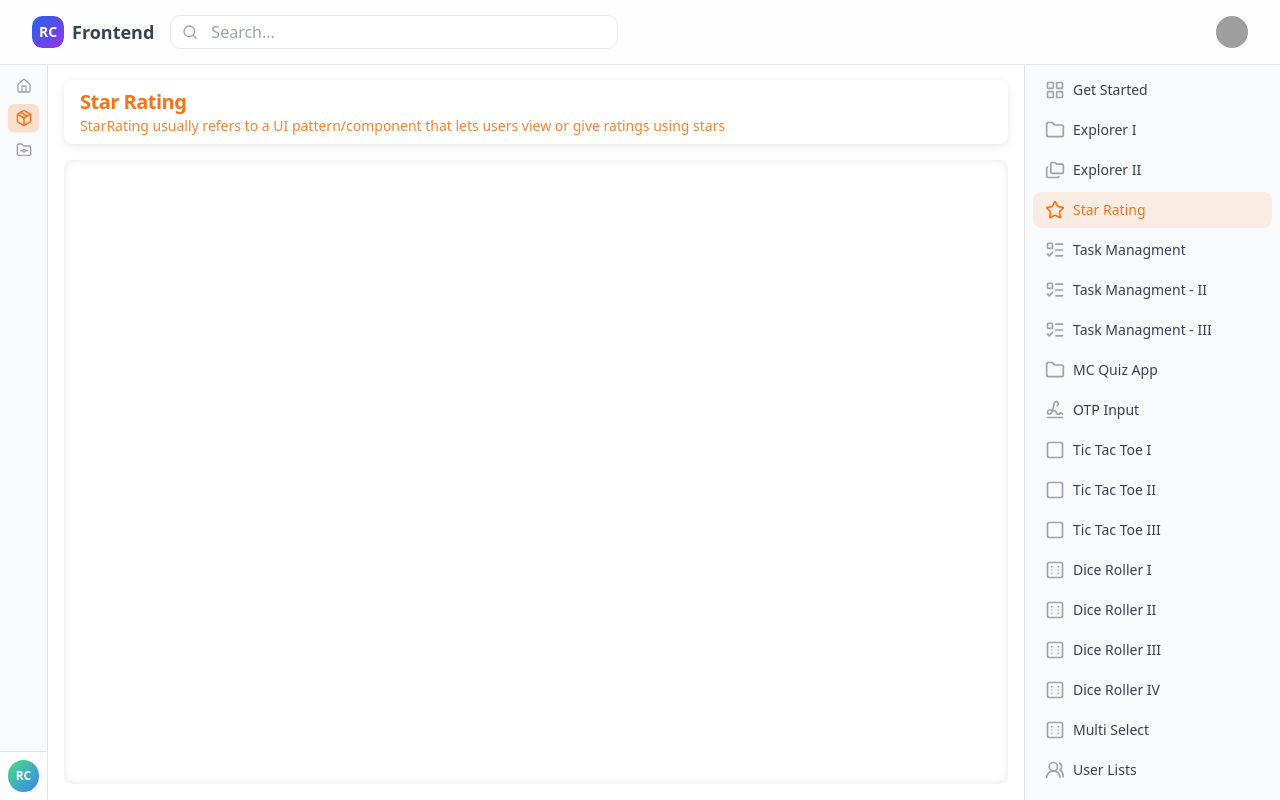
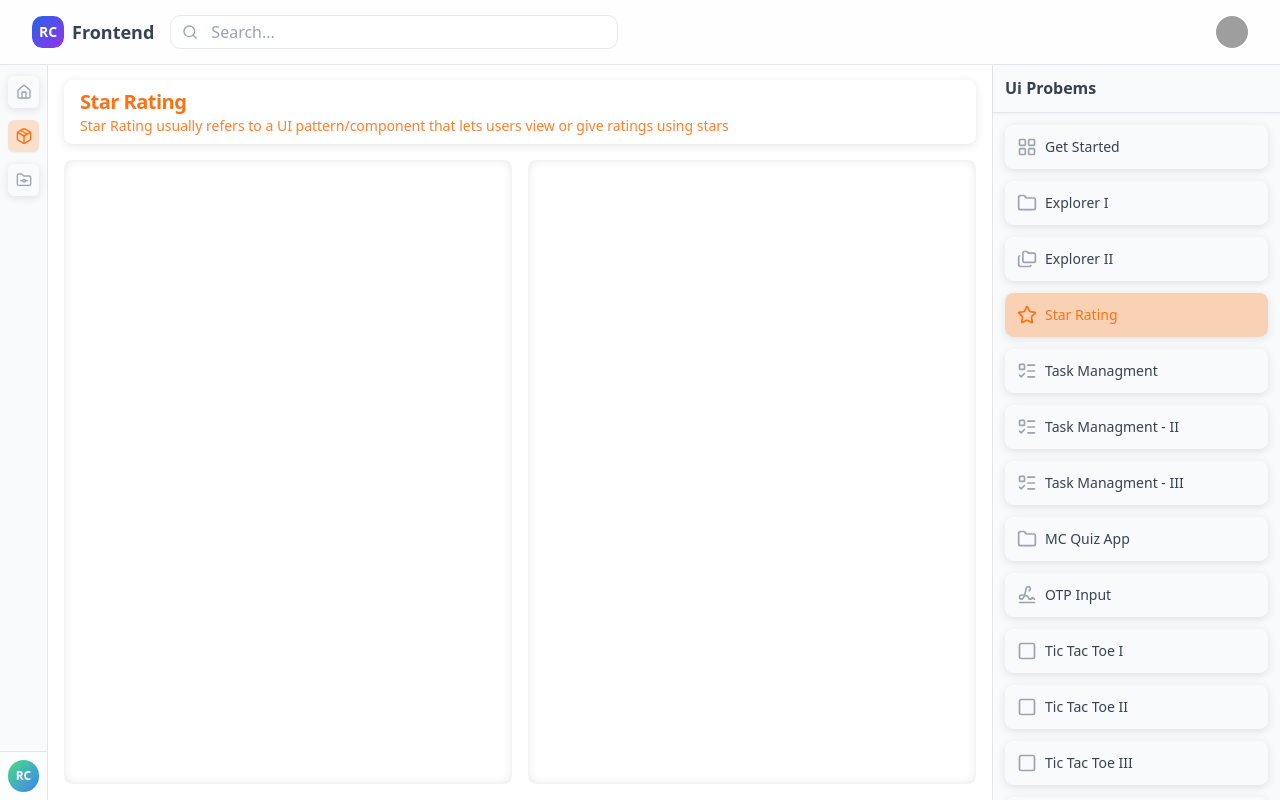
Before and after one commit to sachinrk04/UI-Problems-New, a React (Vite) app: page /ui-problems/star-rating in a window 1280 px wide. Built offline with nearby package versions, Linux system fonts and the light colour scheme; grey boxes are pictures that could not be loaded.

Commit message:
improve UI

```diff
--- a/src/components/Sidebar.tsx
+++ b/src/components/Sidebar.tsx
@@ -44,7 +44,7 @@ export function Sidebar() {
               <Link
                 key={route.name}
                 to={route.href}
-                className={`group flex items-center px-3 py-1.5 text-sm font-medium rounded-sm transition-all duration-200 transform ${
+                className={`group flex items-center px-3 py-2 text-sm font-medium rounded-sm transition-all duration-200 transform shadow-[0_2px_10px_rgba(0,0,0,0.10)] ${
                   isActive
                     ? "bg-primary/20 text-primary shadow-sm"
                     : "text-gray-700 hover:bg-gray-200 hover:text-gray-900"
@@ -63,7 +63,7 @@ export function Sidebar() {
                 />
                 <div className="flex items-center justify-between w-full">
                   {isHovered && (
-                    <span className="transition-all duration-200 text-sm">
+                    <span className="text-sm transition-all duration-200">
                       {route.name}
                     </span>
                   )}
@@ -106,8 +106,8 @@ export function Sidebar() {
       onMouseLeave={() => setIsHovered(false)}
     >
       {/* Main Navigation */}
-      <div className="flex-1 py-2 overflow-y-auto scrollbar-thin scrollbar-thumb-gray-300 scrollbar-track-transparent">
-        <nav className="px-2 space-y-1">{renderRoutes(mainRoutes)}</nav>
+      <div className="flex-1 py-3 overflow-y-auto scrollbar-thin scrollbar-thumb-gray-300 scrollbar-track-transparent">
+        <nav className="px-2 space-y-3">{renderRoutes(mainRoutes)}</nav>
       </div>
 
       {/* Sidebar Footer */}
--- a/src/components/SubSidbar.tsx
+++ b/src/components/SubSidbar.tsx
@@ -17,14 +17,14 @@ const SubSidbar = ({
   const location = useLocation();
 
   return (
-    <div className="flex flex-col w-64 min-h-[calc(100vh-4rem)] h-full border-l bg-gray-50">
+    <div className="flex flex-col w-72 min-h-[calc(100vh-4rem)] h-full border-l bg-gray-50">
       {title && title.length > 0 && (
-        <div className="px-2 py-2 border-b border-gray-200">
-          <h2 className="font-semibold text-gray-900 text-md">{title}</h2>
+        <div className="p-3 border-b border-gray-200 shadow-sm">
+          <h2 className="font-semibold text-gray-700 text-md">{title}</h2>
         </div>
       )}
 
-      <nav className="flex-1 px-2 py-2 space-y-1 overflow-auto">
+      <nav className="flex-1 p-3 space-y-3 overflow-auto">
         {subSidbarRoutes &&
           subSidbarRoutes.length > 0 &&
           subSidbarRoutes.map((route, index) => {
@@ -36,11 +36,11 @@ const SubSidbar = ({
               <Link
                 key={route.name}
                 to={route.href}
-                className={`flex justify-center flex-col gap-y-1 px-3 py-2 text-sm font-medium rounded-md transition-all duration-200 ${
+                className={`flex justify-center flex-col gap-y-1 px-3 py-3 text-sm font-medium rounded-md transition-all duration-200 shadow-[0_2px_10px_rgba(0,0,0,0.10)] ${
                   isActive
-                    ? "bg-primary/10 text-primary"
-                    : "text-gray-700 hover:bg-gray-100 hover:text-gray-900"
-                } ${isLast ? "mb-2" : ""} ${isActive ? "bg-blue-100" : ""}`}
+                    ? "bg-primary/30 text-primary"
+                    : "text-gray-700 hover:bg-gray-200 hover:text-gray-700"
+                } ${isLast ? "mb-2" : ""}`}
               >
                 <div className="flex items-center">
                   {route.icon && (
--- a/src/pages/UIProblems.tsx
+++ b/src/pages/UIProblems.tsx
@@ -26,7 +26,7 @@ const UIProblems = () => {
         </>
       </main>
       <div className="calc(100vh-4rem) overflow-auto">
-        <SubSidbar subSidbarRoutes={uiProblemRoutes} />
+        <SubSidbar subSidbarRoutes={uiProblemRoutes} title="Ui Probems" />
       </div>
     </div>
   );
--- a/src/pages/UIProblems/StarRating.tsx
+++ b/src/pages/UIProblems/StarRating.tsx
@@ -6,13 +6,13 @@ const StarRating = () => {
       <div className="w-full px-4 py-2 overflow-auto rounded-md shadow-[0_2px_10px_rgba(0,0,0,0.10)]">
         <PageHeader
           title="Star Rating"
-          description="StarRating usually refers to a UI pattern/component that lets users view or give ratings using stars"
+          description="Star Rating usually refers to a UI pattern/component that lets users view or give ratings using stars"
         />
       </div>
 
       <div className="flex gap-4">
         <div className="h-[calc(100vh-11rem)] p-4 overflow-auto shadow-[inset_0_0px_10px_rgba(0,0,0,0.10)] rounded-md w-full"></div>
-        {/* <div className="h-[calc(100vh-10.5rem)] p-4 overflow-auto shadow-[inset_0_0px_10px_rgba(0,0,0,0.10)] rounded-md w-full"></div> */}
+        <div className="h-[calc(100vh-11rem)] p-4 overflow-auto shadow-[inset_0_0px_10px_rgba(0,0,0,0.10)] rounded-md w-full"></div>
       </div>
     </div>
   );
```
